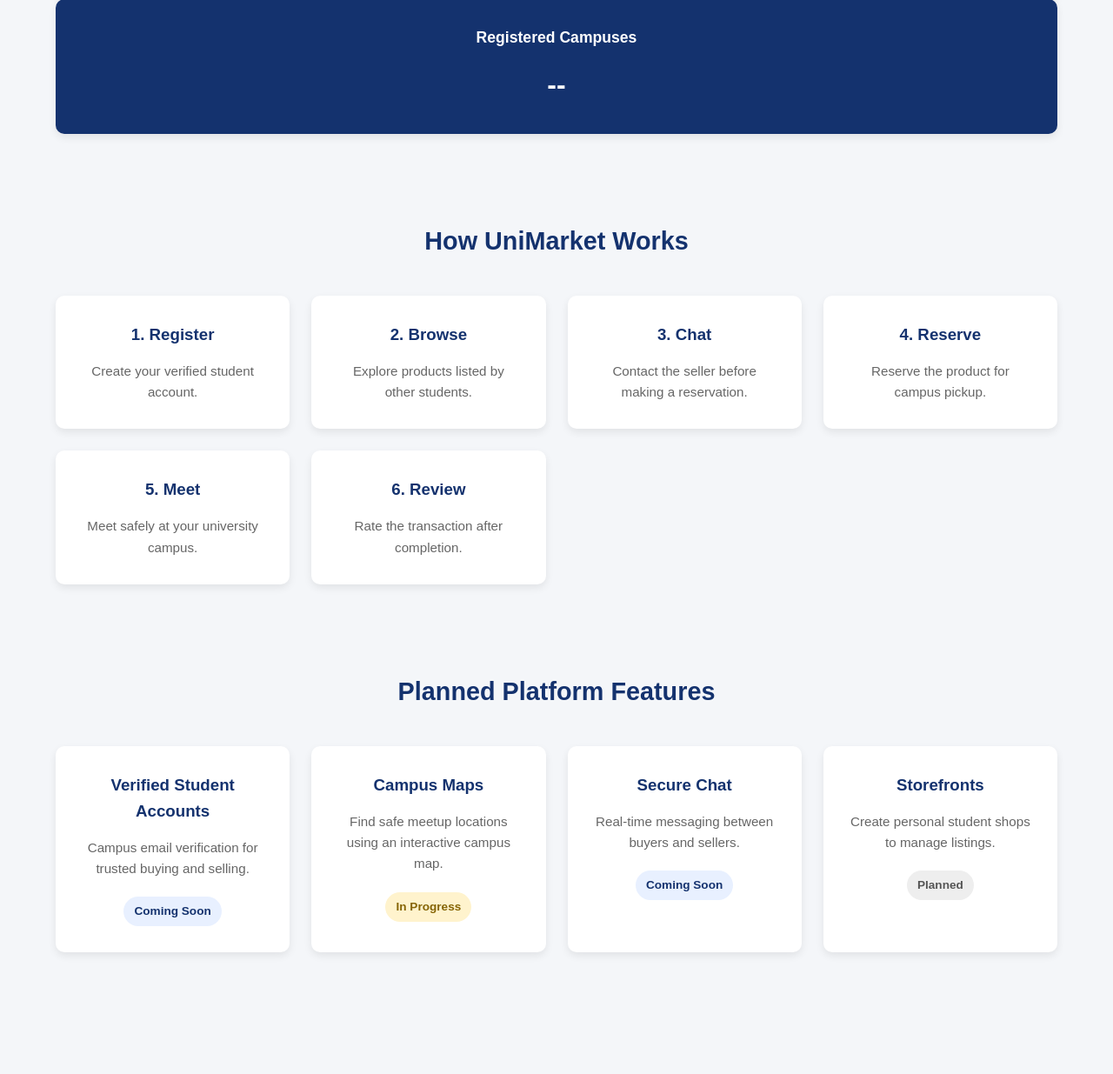
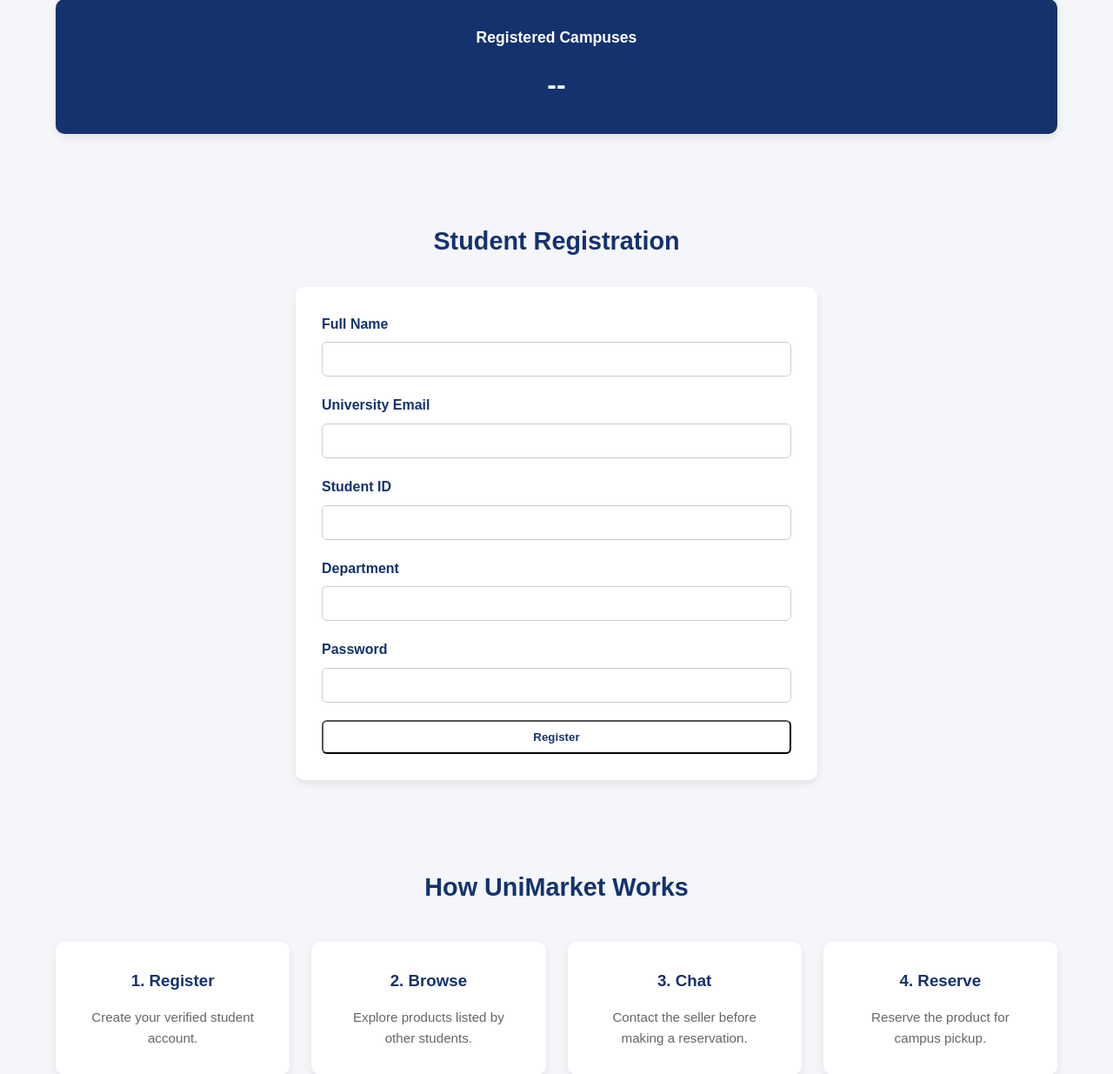
Before and after one commit to titan000001/university-student-marketplace, a PHP site: page /pages/home.html in a window 1280 px wide. Shown: the part 1551-2786 px from the top of the page at 87% size. Run offline with PHP 8.4, Linux system fonts and the light colour scheme.

Commit message:
Add student registration form

```diff
--- a/frontend/css/styles.css
+++ b/frontend/css/styles.css
@@ -365,6 +365,53 @@ body {
 }
 
 /* ==========================================================================
+   Student Registration
+   ========================================================================== */
+
+.registration-section {
+    padding: 50px 0;
+}
+
+.registration-section h2 {
+    text-align: center;
+    color: #14326e;
+    margin-bottom: 30px;
+    font-size: 1.8rem;
+}
+
+.registration-form {
+    max-width: 600px;
+    margin: 0 auto;
+    background-color: #ffffff;
+    padding: 30px;
+    border-radius: 10px;
+    box-shadow: 0 4px 10px rgba(0, 0, 0, 0.08);
+}
+
+.form-group {
+    margin-bottom: 20px;
+}
+
+.form-group label {
+    display: block;
+    font-weight: bold;
+    margin-bottom: 8px;
+    color: #14326e;
+}
+
+.form-group input {
+    width: 100%;
+    padding: 10px;
+    border: 1px solid #cccccc;
+    border-radius: 6px;
+    font-size: 1rem;
+}
+
+.registration-form button {
+    width: 100%;
+}
+
+/* ==========================================================================
    Footer
    ========================================================================== */
 .site-footer {
--- a/frontend/pages/home.html
+++ b/frontend/pages/home.html
@@ -75,6 +75,59 @@
                 <h2>Marketplace Statistics</h2>
             </section>
 
+            <!-- Student Registration -->
+            <section class="registration-section">
+                <h2>Student Registration</h2>
+
+                <form id="registration-form" class="registration-form">
+
+                    <div class="form-group">
+                        <label for="full-name">Full Name</label>
+                        <input
+                            type="text"
+                            id="full-name"
+                            name="full-name">
+                    </div>
+
+                    <div class="form-group">
+                        <label for="email">University Email</label>
+                        <input
+                            type="email"
+                            id="email"
+                            name="email">
+                    </div>
+
+                    <div class="form-group">
+                        <label for="student-id">Student ID</label>
+                        <input
+                            type="text"
+                            id="student-id"
+                            name="student-id">
+                    </div>
+
+                    <div class="form-group">
+                        <label for="department">Department</label>
+                        <input
+                            type="text"
+                            id="department"
+                            name="department">
+                    </div>
+
+                    <div class="form-group">
+                        <label for="password">Password</label>
+                        <input
+                            type="password"
+                            id="password"
+                            name="password">
+                    </div>
+
+                    <button type="submit" class="btn-primary">
+                        Register
+                    </button>
+
+                </form>
+</section>
+
             <!-- How It Works -->
             <section class="workflow-section">
                 <h2>How UniMarket Works</h2>
```
